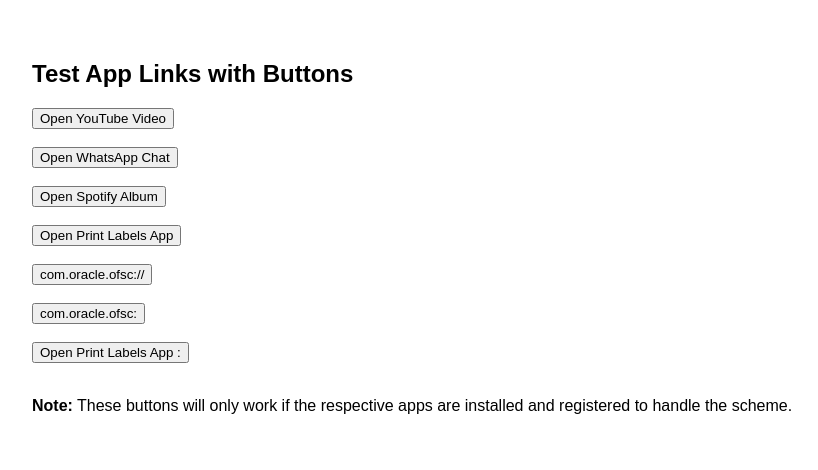
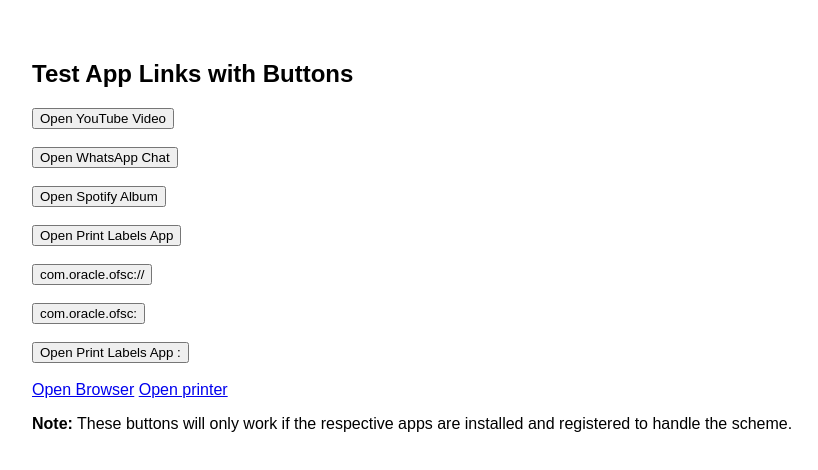
Before and after one commit to adarshdhakadoracle/a, a plain HTML site: page index.html in a window 1280 px wide. Shown: the whole page, without its empty margins (8-826 px from the left). Drawn offline with Linux system fonts and the light colour scheme.

Commit message:
Update index.html

```diff
--- a/index.html
+++ b/index.html
@@ -43,6 +43,10 @@
   </button>
   <br><br>
 
+  <a href="intent:https://yourwebsite.com#Intent;end" target="_blank">Open Browser</a>
+
+ <a href="intent:https://print-labels.com/samplenumber/%7B%7D;end" target="_blank">Open printer</a>
+
   <p><strong>Note:</strong> These buttons will only work if the respective apps are installed and registered to handle the scheme.</p>
 
 </body>
```
